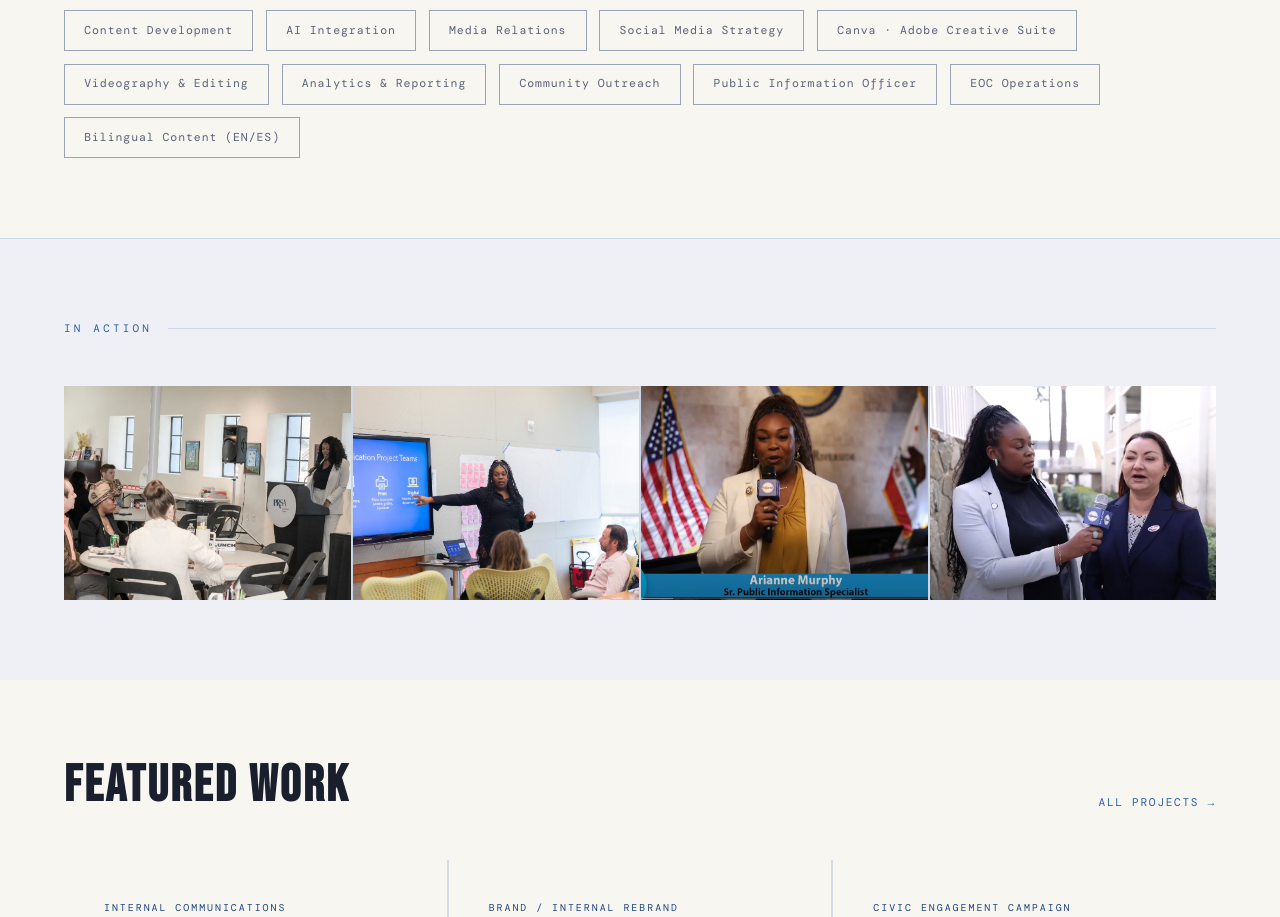
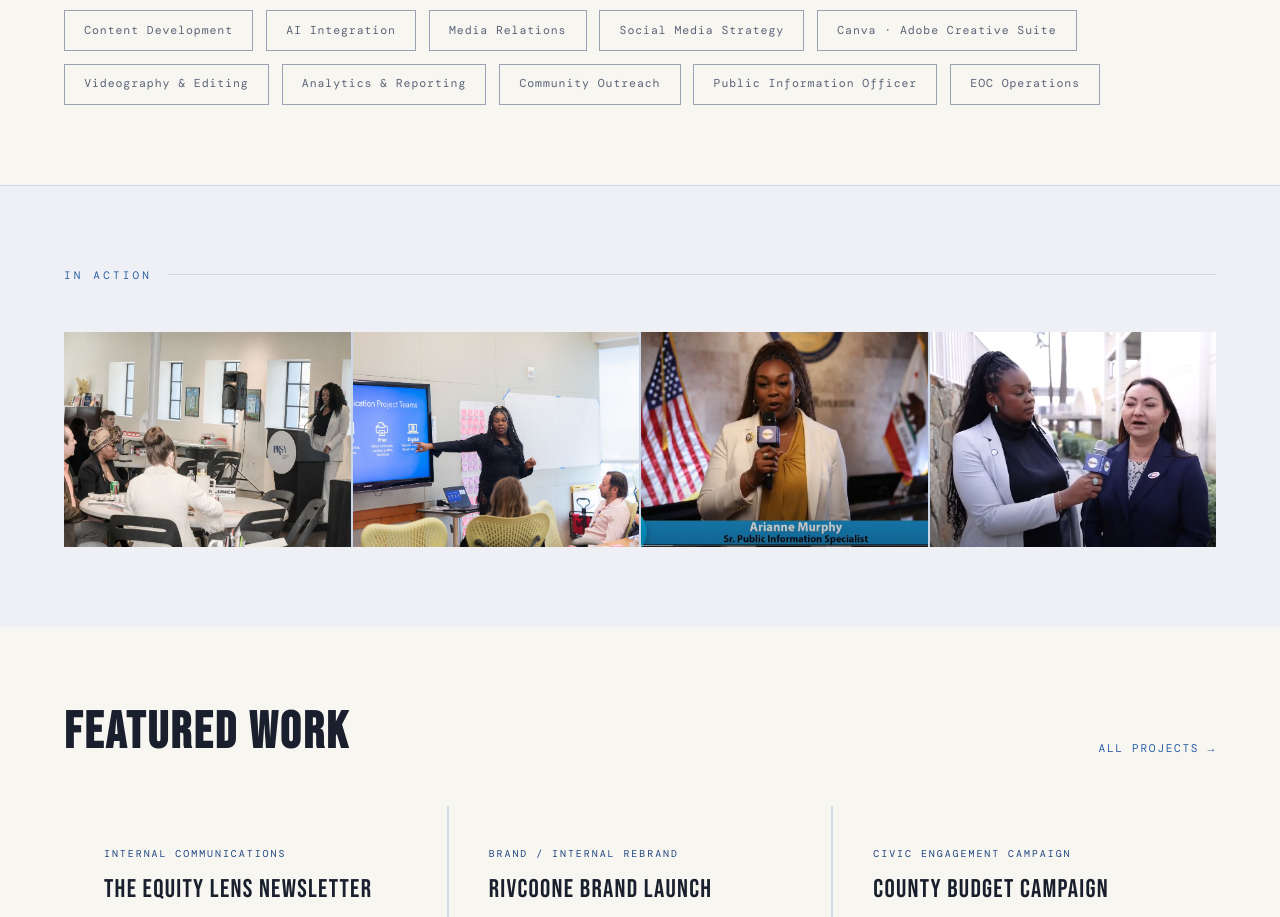
Before and after one commit to tribebeta/ariannemurphy, a plain HTML site: page index.html in a window 1280 px wide. Shown: the part 1143-2060 px from the top of the page. Drawn offline with nearby package versions, Linux system fonts and the light colour scheme; a web font is replaced by a local one.

Commit message:
Remove bilingual content skill tag from index.html

```diff
--- a/index.html
+++ b/index.html
@@ -175,7 +175,7 @@
     <span class="skill-tag">Community Outreach</span>
     <span class="skill-tag">Public Information Officer</span>
     <span class="skill-tag">EOC Operations</span>
-    <span class="skill-tag">Bilingual Content (EN/ES)</span>
+
   </div>
 </section>
 <section class="photos-strip">
```
